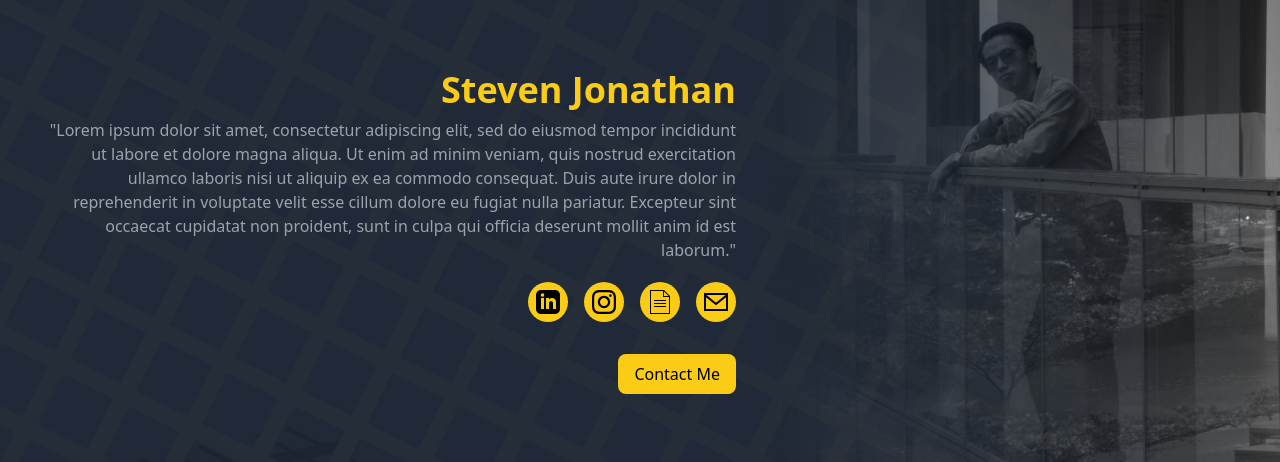
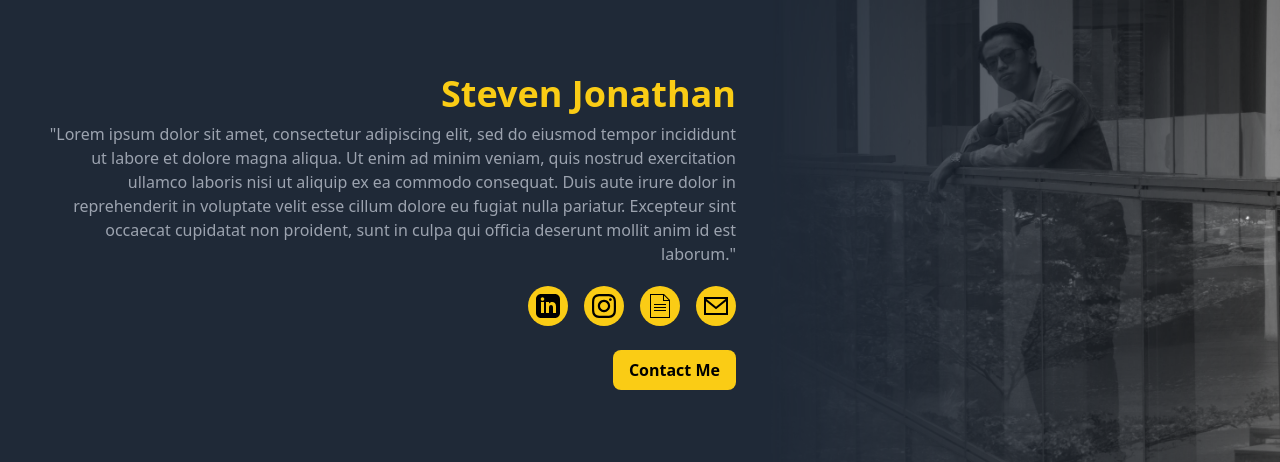
Before and after one commit to stevjoo/personal-website, a React (Create React App) app: page / in a window 1280 px wide. Shown: the part 208-670 px from the top of the page. Built offline with nearby package versions, Linux system fonts and the light colour scheme.

Commit message:
Animasi Kelar

```diff
--- a/public/index.html
+++ b/public/index.html
@@ -27,7 +27,7 @@
     <title>React App</title>
     <script src="https://cdn.tailwindcss.com"></script>
   </head>
-  <body>
+  <body class="bg-gray-800">
     <noscript>You need to enable JavaScript to run this app.</noscript>
     <div id="root"></div>
     <!--
--- a/src/App.js
+++ b/src/App.js
@@ -1,7 +1,9 @@
 import React from 'react';
 import foto from "./foto/foto.jpg";
 import './app.css';
-import { motion } from "framer-motion"
+import { easeInOut, motion, spring } from "framer-motion"
+
+const visible = { opacity: 1, y: 0, transition: { duration: 0.5 } };
 
 function App() {
   return (
@@ -9,19 +11,60 @@ function App() {
       {/* Text and Icons Section */}
       <div className="lg:w-3/5 flex flex-col justify-center py-8 px-8">
         <div className="flex flex-col text-center lg:text-right">
-          <h1 className="text-3xl mt-20 lg:text-4xl font-bold text-yellow-400 mb-2">Steven Jonathan</h1>
+          <motion.div
+            className="text-3xl mt-20 lg:text-4xl font-bold text-yellow-400 mb-2"
+            initial={{ opacity: 0, scale: 1 }}
+            animate={{ opacity: 1, scale: 1 }}
+            transition={{
+              duration: 4,
+              delay: 0,
+              ease: [0, 0.5, 0.3, 0.8]
+            }}
+          >
+            <span className='name-animation transition ease-in-out duration-500 hover:-translate-y-1'>
+              Steven Jonathan
+            </span>
+          </motion.div>
 
-          <p className="typewriter text-gray-400 mb-3">
+          <motion.div
+            initial={{ x: "5%", opacity: 0 }}
+            animate={{ x: 0, opacity: 1 }}
+            exit={{ x: "100%" }}
+            transition={{
+              duration: 4,
+              type: "spring",
+              damping: 20,
+              stiffness: 20,
+              ease: "0, 0.5, 0.3, 0.8",
+            }}
+          >
+            <p className="text-gray-400 mb-3">
+              <span className='transition-color ease-in-out duration-700 hover:text-white'>
                 "Lorem ipsum dolor sit amet, consectetur adipiscing elit, sed do eiusmod tempor incididunt ut labore et dolore magna aliqua. Ut enim ad minim veniam, quis nostrud exercitation ullamco laboris nisi ut aliquip ex ea commodo consequat. Duis aute irure dolor in reprehenderit in voluptate velit esse cillum dolore eu fugiat nulla pariatur. Excepteur sint occaecat cupidatat non proident, sunt in culpa qui officia deserunt mollit anim id est laborum."
+              </span>
             </p>
+          </motion.div>
         </div>
         <div className="flex flex-col items-center lg:items-end space-y-4 mt-2">
 
           <div className="flex space-x-4">
-            <a href='#'>
+            <a target='_blank' href='#'>
+              <motion.div
+                initial={{ x: "-200%", opacity: 0, rotate: -140}}
+                animate={{ x: 0, opacity: 1, rotate: 0 }}
+                exit={{ x: "100%" }}
+                transition={{
+                  duration: 4,
+                  type: "spring",
+                  damping: 20,
+                  stiffness: 20,
+                  ease: "0, 0.5, 0.3, 0.8",
+                }}
+              >
                 <motion.button
                   whileHover={{ scale: 1.1 }}
                   whileTap={{ scale: 0.9 }}
+                  transition={{ duration: 0.5 }}
                   className="p-2 bg-yellow-400 rounded-full hover:scale-110 hover:bg-white"
                   onClick={() => null}
                 >
@@ -29,12 +72,26 @@ function App() {
                     <path d="M19 0h-14c-2.761 0-5 2.239-5 5v14c0 2.761 2.239 5 5 5h14c2.762 0 5-2.239 5-5v-14c0-2.761-2.238-5-5-5zm-11 19h-3v-11h3v11zm-1.5-12.268c-.966 0-1.75-.79-1.75-1.764s.784-1.764 1.75-1.764 1.75.79 1.75 1.764-.783 1.764-1.75 1.764zm13.5 12.268h-3v-5.604c0-3.368-4-3.113-4 0v5.604h-3v-11h3v1.765c1.396-2.586 7-2.777 7 2.476v6.759z" />
                   </svg>
                 </motion.button>
+              </motion.div>
             </a>
 
-            <a href='#'>
+            <a target='_blank' href='#'>
+              <motion.div
+                initial={{ x: "-300%", opacity: 0, rotate:-140}}
+                animate={{ x: 0, opacity: 1, rotate: 0 }}
+                exit={{ x: "100%" }}
+                transition={{
+                  duration: 4,
+                  type: "spring",
+                  damping: 20,
+                  stiffness: 20,
+                  ease: "0, 0.5, 0.3, 0.8",
+                }}
+              >
                 <motion.button
                   whileHover={{ scale: 1.1 }}
                   whileTap={{ scale: 0.9 }}
+                  transition={{ duration: 0.5 }}
                   className="p-2 bg-yellow-400 rounded-full hover:scale-110 hover:bg-white"
                   onClick={() => null}
                 >
@@ -42,12 +99,26 @@ function App() {
                     <path d="M12 2.163c3.204 0 3.584.012 4.85.07 3.252.148 4.771 1.691 4.919 4.919.058 1.265.069 1.645.069 4.849 0 3.205-.012 3.584-.069 4.849-.149 3.225-1.664 4.771-4.919 4.919-1.266.058-1.644.07-4.85.07-3.204 0-3.584-.012-4.849-.07-3.26-.149-4.771-1.699-4.919-4.92-.058-1.265-.07-1.644-.07-4.849 0-3.204.013-3.583.07-4.849.149-3.227 1.664-4.771 4.919-4.919 1.266-.057 1.645-.069 4.849-.069zm0-2.163c-3.259 0-3.667.014-4.947.072-4.358.2-6.78 2.618-6.98 6.98-.059 1.281-.073 1.689-.073 4.948 0 3.259.014 3.668.072 4.948.2 4.358 2.618 6.78 6.98 6.98 1.281.058 1.689.072 4.948.072 3.259 0 3.668-.014 4.948-.072 4.354-.2 6.782-2.618 6.979-6.98.059-1.28.073-1.689.073-4.948 0-3.259-.014-3.667-.072-4.947-.196-4.354-2.617-6.78-6.979-6.98-1.281-.059-1.69-.073-4.949-.073zm0 5.838c-3.403 0-6.162 2.759-6.162 6.162s2.759 6.163 6.162 6.163 6.162-2.759 6.162-6.163c0-3.403-2.759-6.162-6.162-6.162zm0 10.162c-2.209 0-4-1.79-4-4 0-2.209 1.791-4 4-4s4 1.791 4 4c0 2.21-1.791 4-4 4zm6.406-11.845c-.796 0-1.441.645-1.441 1.44s.645 1.44 1.441 1.44c.795 0 1.439-.645 1.439-1.44s-.644-1.44-1.439-1.44z" />
                   </svg>
                 </motion.button>
+              </motion.div>
             </a>
 
             <a href='#'>
+              <motion.div
+                initial={{ x: "-400%", opacity: 0, rotate: -140}}
+                animate={{ x: 0, opacity: 1, rotate: 0}}
+                exit={{ x: "100%" }}
+                transition={{
+                  duration: 4,
+                  type: "spring",
+                  damping: 20,
+                  stiffness: 20,
+                  ease: "0, 0.5, 0.3, 0.8",
+                }}
+              >
                 <motion.button
                   whileHover={{ scale: 1.1 }}
                   whileTap={{ scale: 0.9 }}
+                  transition={{ duration: 0.5 }}
                   className="p-2 bg-yellow-400 rounded-full hover:scale-110 hover:bg-white"
                   onClick={() => null}
                 >
@@ -55,12 +126,26 @@ function App() {
                     <path d="M22 24h-20v-24h14l6 6v18zm-7-23h-12v22h18v-16h-6v-6zm3 15v1h-12v-1h12zm0-3v1h-12v-1h12zm0-3v1h-12v-1h12zm-2-4h4.586l-4.586-4.586v4.586z" />
                   </svg>
                 </motion.button>
+              </motion.div>
             </a>
 
             <a href='#'>
+              <motion.div
+                initial={{ x: "-500%", opacity: 0, rotate: -140}}
+                animate={{ x: 0, opacity: 1, rotate: 0}}
+                exit={{ x: "100%" }}
+                transition={{
+                  duration: 4,
+                  type: "spring",
+                  damping: 20,
+                  stiffness: 20,
+                  ease: "0, 0.5, 0.3, 0.8",
+                }}
+              >
                 <motion.button
                   whileHover={{ scale: 1.1 }}
                   whileTap={{ scale: 0.9 }}
+                  transition={{ duration: 0.5 }}
                   className="p-2 bg-yellow-400 rounded-full hover:scale-110 hover:bg-white"
                   onClick={() => null}
                 >
@@ -68,19 +153,34 @@ function App() {
                     <path d="M0 3v18h24v-18h-24zm21.518 2l-9.518 7.713-9.518-7.713h19.036zm-19.518 14v-11.817l10 8.104 10-8.104v11.817h-20z" />
                   </svg>
                 </motion.button>
+              </motion.div>
             </a>
           </div>
 
 
-          <a href='#'>
+          <a target='_blank' href='https://wa.me/REMOVED'>
+            <motion.div
+              initial={{ y: "50%" , opacity: 0 }}
+              animate={{ y: 0, opacity: 1 }}
+              exit={{ x: "100%" }}
+              transition={{
+                duration: 4,
+                type: "spring",
+                damping: 20,
+                stiffness: 20,
+                ease: "0, 0.5, 0.3, 0.8",
+              }}
+            >
               <motion.button
                 whileHover={{ scale: 1.1 }}
                 whileTap={{ scale: 0.9 }}
-              className="mt-4 px-4 py-2 bg-yellow-400 rounded-lg hover:scale-110 hover:bg-white"
+                transition={{ duration: 0.5 }}
+                className="mt-2 px-4 py-2 bg-yellow-400 rounded-lg hover:scale-110 hover:bg-white font-bold"
                 onClick={() => null}
               >
                 Contact Me
               </motion.button>
+            </motion.div>
           </a>
         </div>
       </div>
--- a/src/app.css
+++ b/src/app.css
@@ -16,7 +16,12 @@
   }
 }
 
-body{
-  background-image: url(./foto/background.png), linear-gradient(to left, rgba(31, 41, 55, 0), transparent);
-  z-index: 0;
+.name-animation{
+  transition: 0.5s ease-in-out;
+  display: inline-block;
 }
+
+.name-animation:hover{
+  transform: translateY(-4px);
+  display: inline-block;
+}
```
Also changed, not shown: public/robots.txt (deleted), src/foto/background2.png (added), src/foto/icon.png (added). Lines whose indentation alone changed are shown as unchanged.
